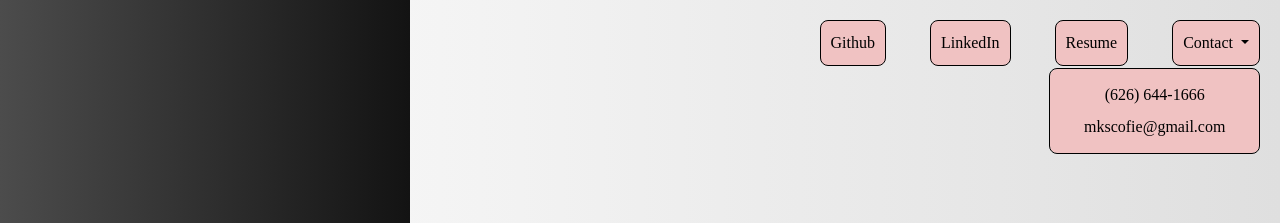
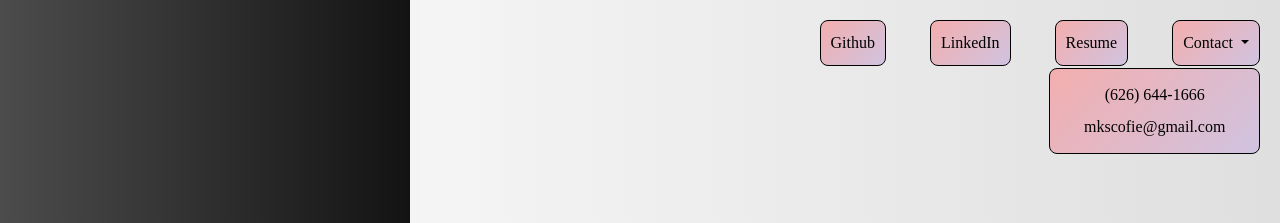
Before and after one commit to mkscof/mkscof.github.io, a website: page index.html in a window 1280 px wide. Both pictures are taken after a click on the button "Contact". Shown: the top 223 px of the page. Drawn offline with nearby package versions, Linux system fonts and the light colour scheme.

Commit message:
Button styling

```diff
--- a/styles/styles.css
+++ b/styles/styles.css
@@ -60,7 +60,7 @@ ul > li{
 }
 
 .button {
-    background-color: rgb(240, 194, 194);
+    background: linear-gradient(135deg, rgb(243, 174, 174), #d0c3e0);
     border: solid;
     border-width: thin;
     border-color: black;
@@ -76,7 +76,7 @@ ul > li{
 }
 
 #dropdownMenuButton {
-    background-color: rgb(240, 194, 194);
+    background: linear-gradient(135deg, rgb(243, 174, 174), #d0c3e0);
     border: solid;
     border-width: thin;
     border-color: black;
@@ -92,7 +92,7 @@ ul > li{
 }
 
 .dropdown-menu {
-    background-color: rgb(240, 194, 194);
+    background: linear-gradient(135deg, rgb(243, 174, 174), #d0c3e0);
     border: solid;
     border-width: thin;
     border-color: black;
```
